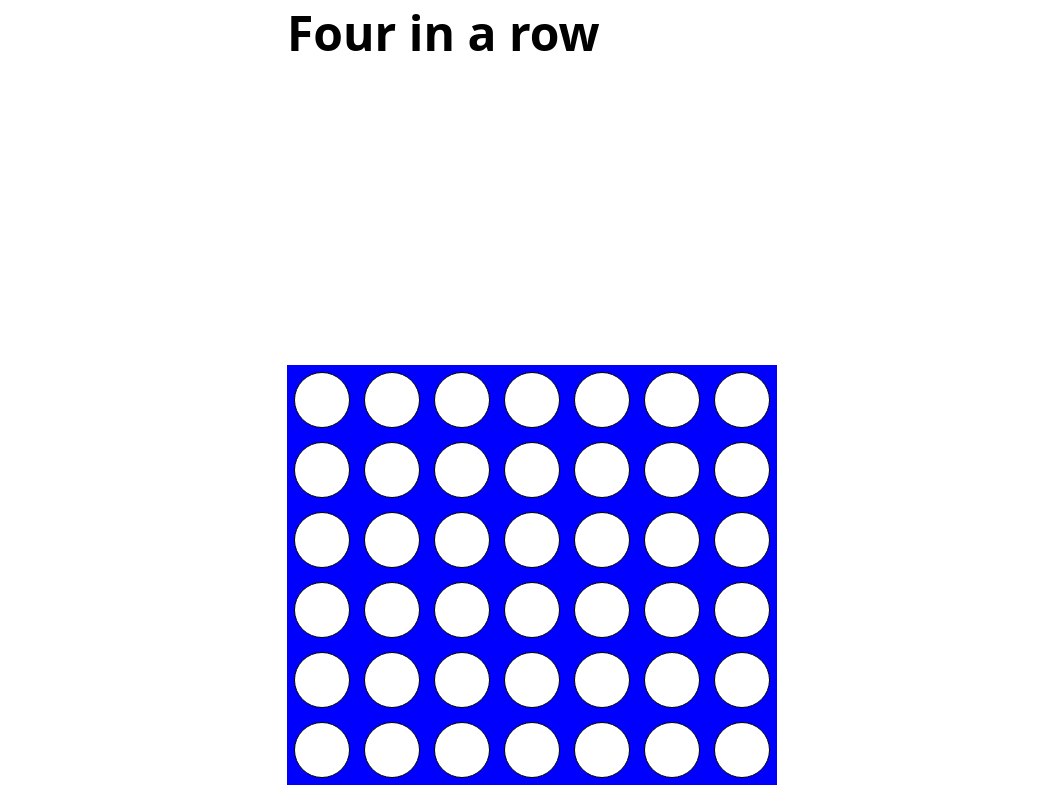
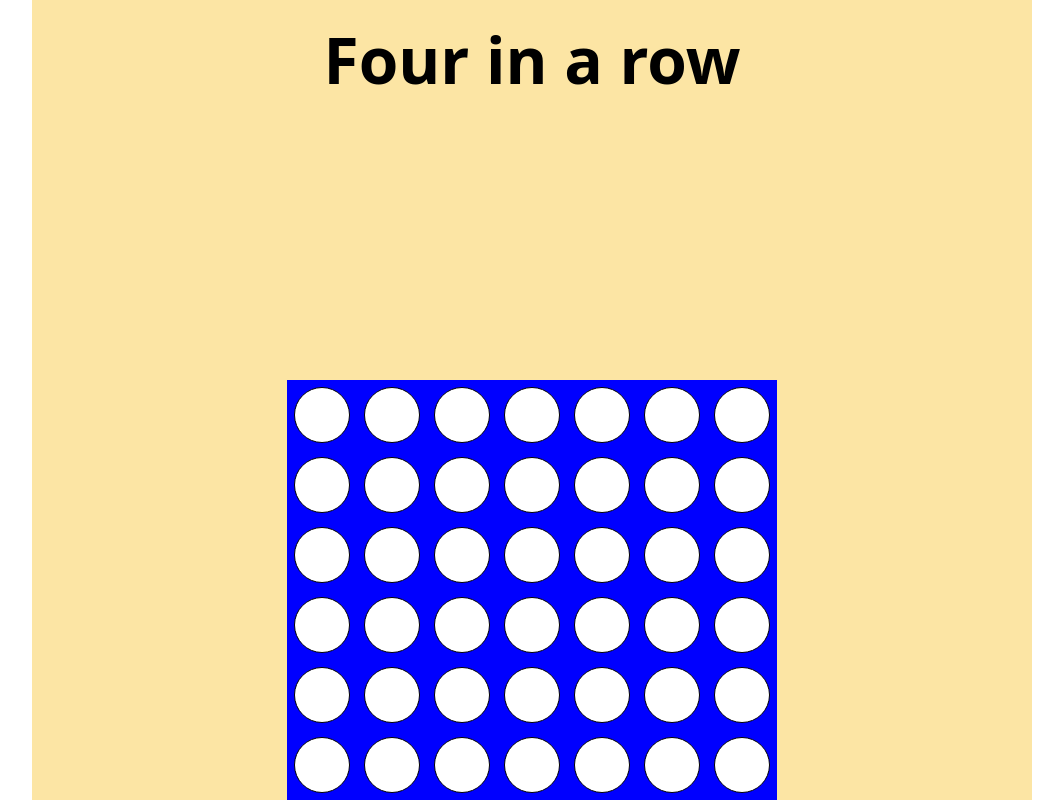
Before and after one commit to turunenv/four-in-a-row, a React (Vite) app: page / in a window 1280 px wide. Shown: the whole page, without its empty margins (108-1171 px from the left). Built offline with nearby package versions, Linux system fonts and the light colour scheme.

Commit message:
add styling

```diff
--- a/src/App.css
+++ b/src/App.css
@@ -1,9 +1,37 @@
 
 h1 {
-  font-size: 3rem;
+  font-size: 4rem;
+  margin-top: 1rem;
+}
 
+h2 {
+  font-size: 2rem;
 }
 
 .main-content {
   max-width: 1000px;
+  margin: 0 auto;
+  display: flex;
+  flex-direction: column;
+  align-items: center;
+  background-color: #fce5a4;
+  height: 100vh;
 }
+
+.winner-header {
+  visibility: hidden;
+}
+
+.announce-winner {
+  visibility: visible;
+}
+
+.restart-button {
+  margin: 2rem;
+  font-size: 1.5rem;
+  padding: 5px 10px;
+}
+
+.restart-button.hidden {
+  visibility: hidden;
+}
--- a/src/index.css
+++ b/src/index.css
@@ -4,9 +4,3 @@
   padding: 0;
   box-sizing: border-box;
 }
-
-body {
-  display: flex;
-  justify-content: center;
-  /* font-size: 16px; */
-}
```
